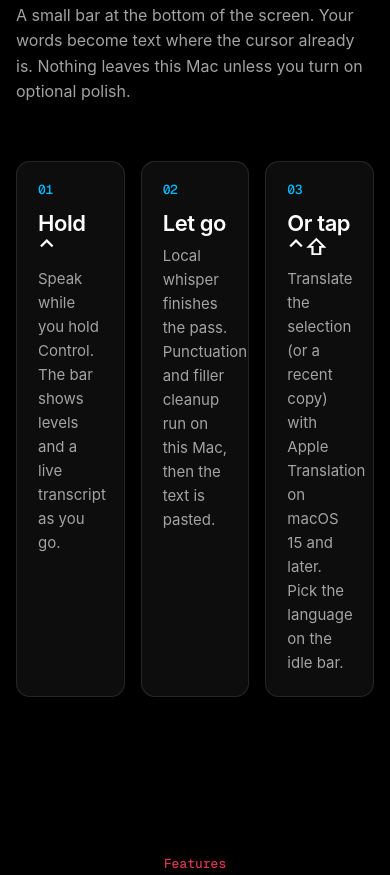
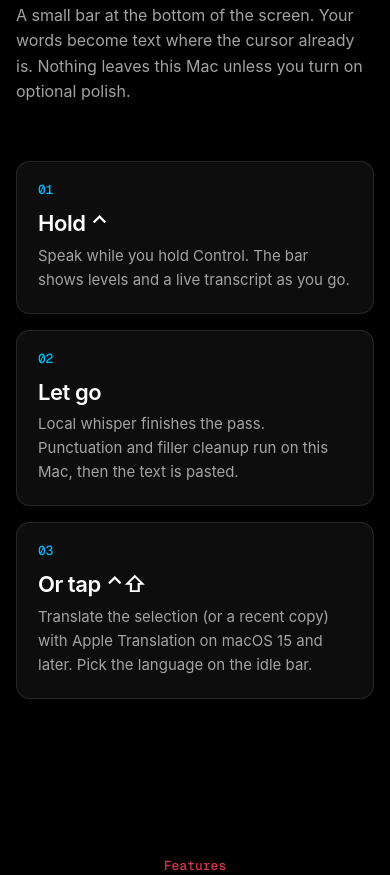
Before and after one commit to mblancodev/gwen, a plain HTML site: page site/index.html in a window 390 px wide. Shown: the part 1612-2487 px from the top of the page. Drawn offline with nearby package versions, Linux system fonts and the light colour scheme; a web font is replaced by a local one.

Commit message:
fix: site layout issue

```diff
--- a/site/index.html
+++ b/site/index.html
@@ -89,7 +89,7 @@
 <section id="how"><div class="wrap">
   <div class="head rv"><p class="kicker">How it works</p><h2 class="h2">Hold, speak, paste.</h2>
     <p class="lede">A small bar at the bottom of the screen. Your words become text where the cursor already is. Nothing leaves this Mac unless you turn on optional polish.</p></div>
-  <ul class="pipe" style="grid-template-columns: repeat(3, 1fr)">
+  <ul class="pipe">
     <li class="card rv" style="--d:0"><h3>Hold ⌃</h3><p>Speak while you hold Control. The bar shows levels and a live transcript as you go.</p></li>
     <li class="card rv" style="--d:1"><h3>Let go</h3><p>Local whisper finishes the pass. Punctuation and filler cleanup run on this Mac, then the text is pasted.</p></li>
     <li class="card rv" style="--d:2"><h3>Or tap ⌃⇧</h3><p>Translate the selection (or a recent copy) with Apple Translation on macOS 15 and later. Pick the language on the idle bar.</p></li>
--- a/site/site.js
+++ b/site/site.js
@@ -205,7 +205,8 @@ function level(v) {
   bar.classList.toggle("live", v != null);
   waves.forEach((w, i) => w.style.transform = v == null ? "" : `scaleY(${levels[levels.length - 5 + i] ?? .25})`);
 }
-const tail = (t, max = 60) => t.length > max ? "…" + t.slice(-max).replace(/^\S* /, "") : t;
+// a phone's bar holds fewer words; cut from the left so the newest stay in view
+const tail = (t, max = innerWidth < 600 ? 24 : 60) => t.length > max ? "…" + t.slice(-max).replace(/^\S* /, "") : t;
 async function type(s, el, text, ms = 34) {
   const heard = el === $("say");
   for (let i = 1; i <= text.length; i++) {
--- a/site/styles.css
+++ b/site/styles.css
@@ -195,7 +195,7 @@ nav .right > a:not(.btn):hover { color: var(--ink); }
 @keyframes loop { to { transform: translateX(-50%); } }
 
 /* pipeline */
-.pipe { display: grid; grid-template-columns: repeat(4, 1fr); gap: 16px; counter-reset: s; }
+.pipe { display: grid; grid-template-columns: repeat(3, 1fr); gap: 16px; counter-reset: s; }
 .pipe li { list-style: none; counter-increment: s; }
 .pipe h3::before { content: "0" counter(s); font: 500 13px/1 var(--mono); color: var(--cyan); display: block; margin-bottom: 40px; }
 .pipe h3 { font-size: 24px; margin-bottom: 8px; }
@@ -399,6 +399,8 @@ footer a:hover { color: #fff; }
   .line { position: static; display: table; margin-bottom: 16px; }
   .cast .gwen .line { margin-left: auto; }
   .card { padding: 22px; }
+  pre { white-space: pre-wrap; overflow-wrap: anywhere; }
+  .install pre { padding-top: 56px; }
 }
 @media (prefers-reduced-motion: reduce) {
   *, *::before, *::after { animation: none !important; transition: none !important; }
```
